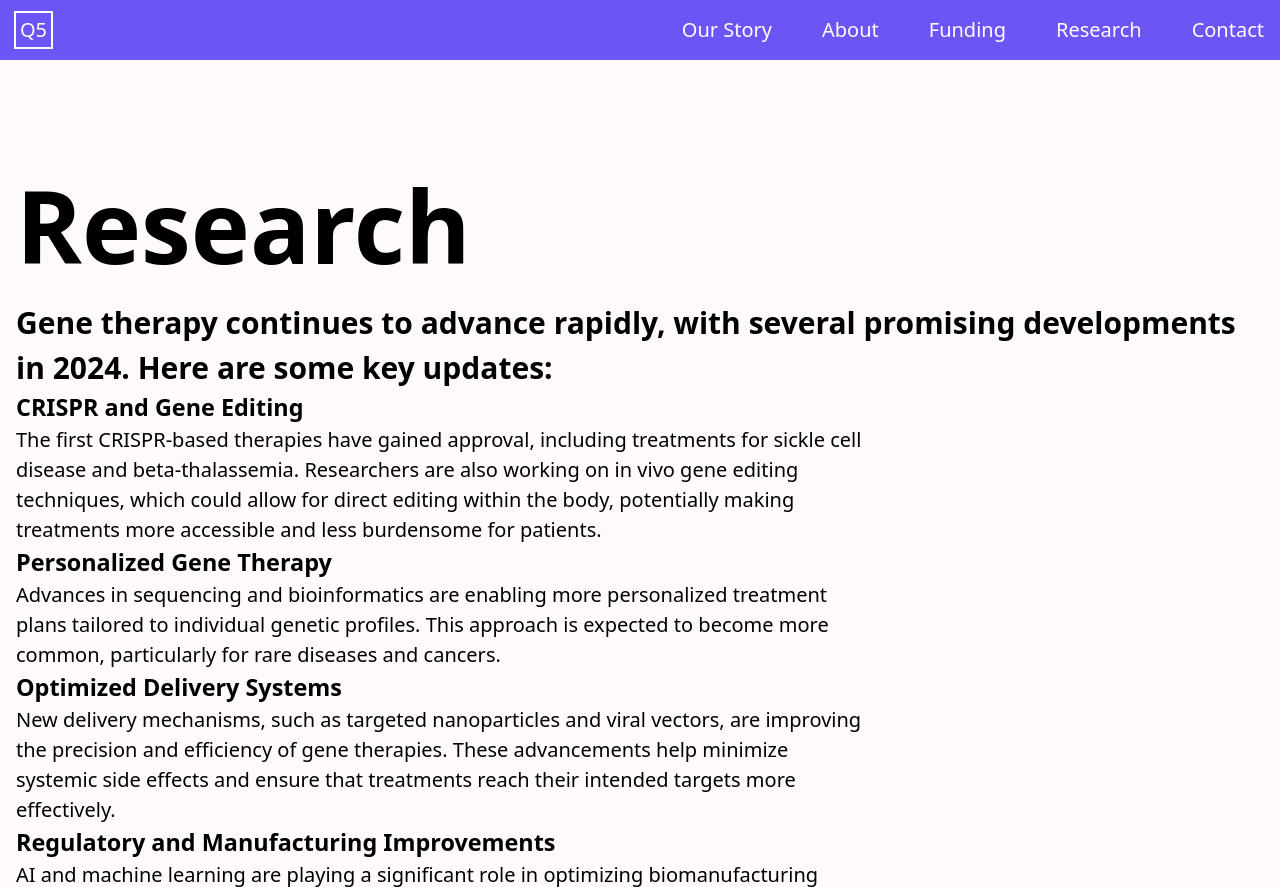
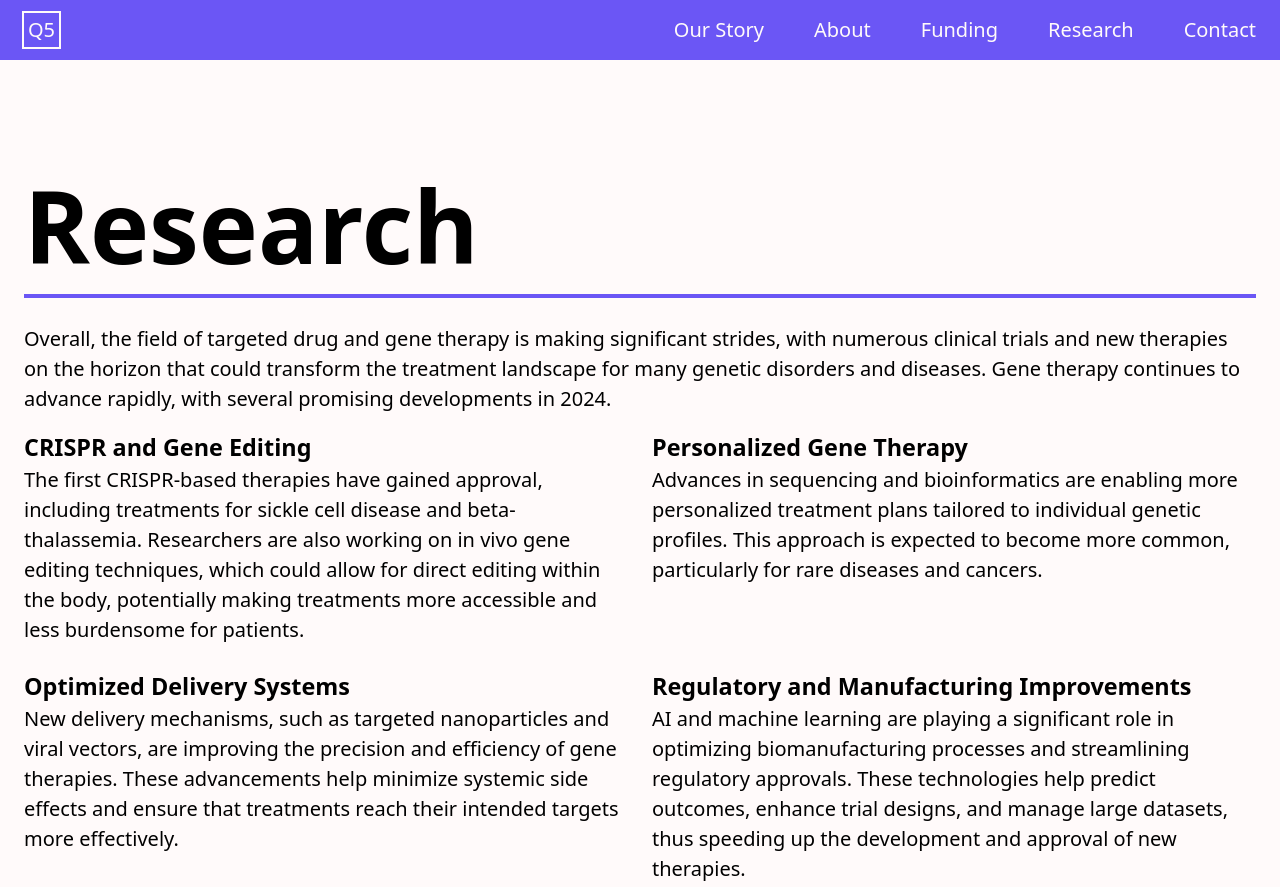
Before and after one commit to eric-j-owen/kcnq5, an Astro site: page /research in a window 1280 px wide. Shown: the top 887 px of the page. Built offline with nearby package versions, Linux system fonts and the light colour scheme; Astro itself is replaced by a stand-in of ours.

Commit message:
adds more basis formating styles to all pages

```diff
--- a/src/pages/research.astro
+++ b/src/pages/research.astro
@@ -5,28 +5,36 @@ import Header from "../components/Header.astro";
 
 <Layout title="Research | KCNQ5">
   <Header />
-  <main>
+  <main class="research">
     <h1>Research</h1>
+    <p>
+      Overall, the field of targeted drug and gene therapy is making significant
+      strides, with numerous clinical trials and new therapies on the horizon
+      that could transform the treatment landscape for many genetic disorders
+      and diseases. Gene therapy continues to advance rapidly, with several
+      promising developments in 2024.
+    </p>
     <section>
-      <h2>
-        Gene therapy continues to advance rapidly, with several promising
-        developments in 2024. Here are some key updates:
-      </h2>
+      <div>
         <h3>CRISPR and Gene Editing</h3>
         <p>
           The first CRISPR-based therapies have gained approval, including
-        treatments for sickle cell disease and beta-thalassemia. Researchers are
-        also working on in vivo gene editing techniques, which could allow for
-        direct editing within the body, potentially making treatments more
+          treatments for sickle cell disease and beta-thalassemia. Researchers
+          are also working on in vivo gene editing techniques, which could allow
+          for direct editing within the body, potentially making treatments more
           accessible and less burdensome for patients.
         </p>
+      </div>
+      <div>
         <h3>Personalized Gene Therapy</h3>
         <p>
-        Advances in sequencing and bioinformatics are enabling more personalized
-        treatment plans tailored to individual genetic profiles. This approach
-        is expected to become more common, particularly for rare diseases and
-        cancers.
+          Advances in sequencing and bioinformatics are enabling more
+          personalized treatment plans tailored to individual genetic profiles.
+          This approach is expected to become more common, particularly for rare
+          diseases and cancers.
         </p>
+      </div>
+      <div>
         <h3>Optimized Delivery Systems</h3>
         <p>
           New delivery mechanisms, such as targeted nanoparticles and viral
@@ -34,29 +42,28 @@ import Header from "../components/Header.astro";
           These advancements help minimize systemic side effects and ensure that
           treatments reach their intended targets more effectively.
         </p>
+      </div>
+      <div>
         <h3>Regulatory and Manufacturing Improvements</h3>
         <p>
           AI and machine learning are playing a significant role in optimizing
-        biomanufacturing processes and streamlining regulatory approvals. These
-        technologies help predict outcomes, enhance trial designs, and manage
-        large datasets, thus speeding up the development and approval of new
-        therapies.
+          biomanufacturing processes and streamlining regulatory approvals.
+          These technologies help predict outcomes, enhance trial designs, and
+          manage large datasets, thus speeding up the development and approval
+          of new therapies.
         </p>
+      </div>
+      <div>
         <h3>Emerging Therapies</h3>
         <p>
-        Several new gene therapies are in the pipeline, including treatments for
-        recessive dystrophic epidermolysis bullosa, leukocyte adhesion
+          Several new gene therapies are in the pipeline, including treatments
+          for recessive dystrophic epidermolysis bullosa, leukocyte adhesion
           deficiency-1, and advanced synovial sarcoma. These therapies use
           innovative approaches like gene-corrected cell therapy and T cell
           receptor therapy, offering hope for patients with these challenging
           conditions.
         </p>
-      <p>
-        Overall, the field of targeted drug and gene therapy areis making
-        significant strides, with numerous clinical trials and new therapies on
-        the horizon that could transform the treatment landscape for many
-        genetic disorders and diseases.
-      </p>
+      </div>
     </section>
     <cite>
       <a
--- a/src/styles/components/nav.css
+++ b/src/styles/components/nav.css
@@ -7,6 +7,7 @@ header {
   height: 3.5vh;
   left: 0;
   top: 0;
+  z-index: 1;
 }
 nav {
   display: flex;
--- a/src/styles/global.css
+++ b/src/styles/global.css
@@ -12,7 +12,7 @@ body {
 }
 
 main {
-  margin-block-start: var(--body-block-margin);
+  padding-block-start: var(--body-block-margin);
   margin-inline: var(--page-side-margin);
 }
 
@@ -20,6 +20,17 @@ h1 {
   font-size: var(--fs-large);
 }
 
-p {
-  max-width: 75ch;
+main:not(.index) h1 {
+  position: relative;
+  z-index: 0;
+  margin-block-end: 24px;
 }
+main:not(.index) h1::after {
+  content: "";
+  position: absolute;
+  left: 0;
+  bottom: 2px;
+  width: 100%;
+  height: 4px;
+  background-color: var(--accent);
+}
--- a/src/styles/pages/index.css
+++ b/src/styles/pages/index.css
@@ -1,7 +1,7 @@
 @import url("../variables.css");
 
 .index {
-  margin-block-start: 0;
+  padding-block-start: 0;
   min-height: 90svh;
   display: grid;
   grid-template: repeat(2, 1fr) / repeat(2, 1fr);
--- a/src/styles/pages/research.css
+++ b/src/styles/pages/research.css
@@ -1 +1,24 @@
 @import url("../variables.css");
+
+.research h1 {
+  position: relative;
+  z-index: 0;
+}
+.research h1::after {
+  content: "";
+  position: absolute;
+  left: 0;
+  bottom: 15px;
+  width: 100%;
+  height: 4px;
+  background-color: var(--accent);
+}
+.research section {
+  display: grid;
+  grid-template-columns: repeat(auto-fit, minmax(400px, 1fr));
+  gap: 24px;
+}
+
+.research section {
+  margin-block-start: 16px;
+}
--- a/src/styles/variables.css
+++ b/src/styles/variables.css
@@ -8,7 +8,7 @@
   --fs-body: clamp(1rem, 1vw + 0.5rem, 1.25rem);
   --accent: hsl(248, 89%, 65%);
   --accent-light: #fffafa;
-  --page-side-margin: clamp(8px, 2vw + 8px, 16px);
+  --page-side-margin: clamp(8px, 2vw + 8px, 24px);
   --page-vertical-margin: 30px;
   --body-block-margin: 150px;
 }
```
Lines whose indentation alone changed are shown as unchanged.
